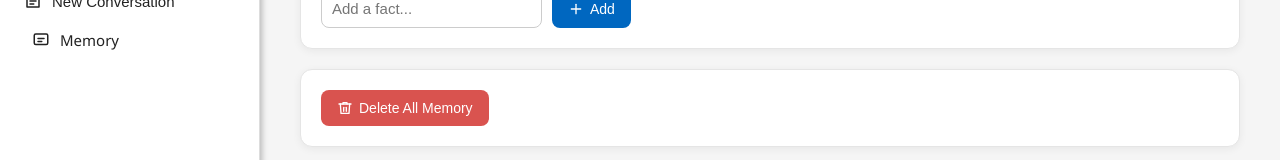
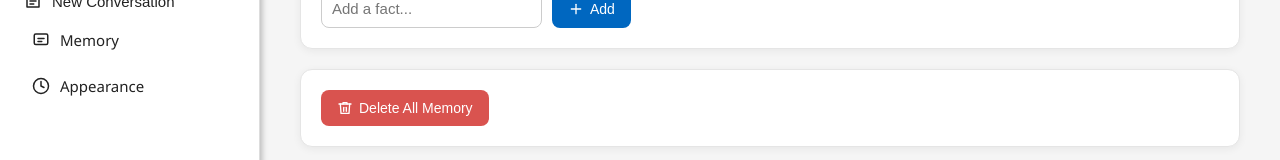
Before and after one commit to DragonFlamePrime/AI_Platform_---_Next-Generation_Chat, a React app in the folder frontend/: page /memory in a window 1280 px wide. Shown: the part 135-295 px from the top of the page. Built offline with nearby package versions, Linux system fonts and the light colour scheme; no server answers; the HTML template or start-up script is replaced by a standard one.

Commit message:
RE-add apperance tab

```diff
--- a/frontend/src/App.jsx
+++ b/frontend/src/App.jsx
@@ -3,6 +3,7 @@ import Layout from "./components/Layout";
 import Home from "./pages/Home";
 import Memory from "./pages/Memory";
 import Chat from "./pages/Chat";
+import Appearance from "./pages/Appearance";
 
 export default function App() {
   return (
@@ -11,6 +12,7 @@ export default function App() {
         <Route path="/" element={<Home />} />
         <Route path="/memory" element={<Memory />} />
         <Route path="/chat/:id" element={<Chat />} />
+        <Route path="/appearance" element={<Appearance />} />
       </Routes>
     </Layout>
   );
--- a/frontend/src/components/Sidebar.jsx
+++ b/frontend/src/components/Sidebar.jsx
@@ -1,6 +1,6 @@
 import { Link, useNavigate } from "react-router-dom";
 import { useEffect, useState } from "react";
-import { HomeIcon, MemoryIcon, NewConversationIcon } from "../icons/Icons";
+import { HomeIcon, MemoryIcon, NewConversationIcon, AppearanceIcon } from "../icons/Icons";
 
 export default function Sidebar() {
   const navigate = useNavigate();
@@ -107,6 +107,22 @@ export default function Sidebar() {
             <MemoryIcon size={18} />
             Memory
           </Link>
+
+          <Link
+            to="/appearance"
+            className="sidebar-link"
+            style={{
+              textDecoration: "none",
+              color: "var(--sidebar-text)",
+              fontSize: "15px",
+              display: "flex",
+              alignItems: "center",
+              gap: "10px"
+            }}
+          >
+            <AppearanceIcon size={18} />
+            Appearance
+          </Link>
         </nav>
       </div>
 
--- a/frontend/src/icons/Icons.jsx
+++ b/frontend/src/icons/Icons.jsx
@@ -93,3 +93,21 @@ export function NewConversationIcon({ size = 18 }) {
     </svg>
   );
 }
+
+export function AppearanceIcon({ size = 18 }) {
+  return (
+    <svg
+      width={size}
+      height={size}
+      viewBox="0 0 24 24"
+      fill="none"
+      stroke="currentColor"
+      strokeWidth="2"
+      strokeLinecap="round"
+      strokeLinejoin="round"
+    >
+      <circle cx="12" cy="12" r="10" />
+      <path d="M12 6v6l4 2" />
+    </svg>
+  );
+}
--- /dev/null
+++ b/frontend/src/pages/Appearance.jsx
@@ -0,0 +1,8 @@
+export default function Appearance() {
+  return (
+    <>
+      <h1>Appearance</h1>
+      <p>Theme and UI customization will go here.</p>
+    </>
+  );
+}
```
